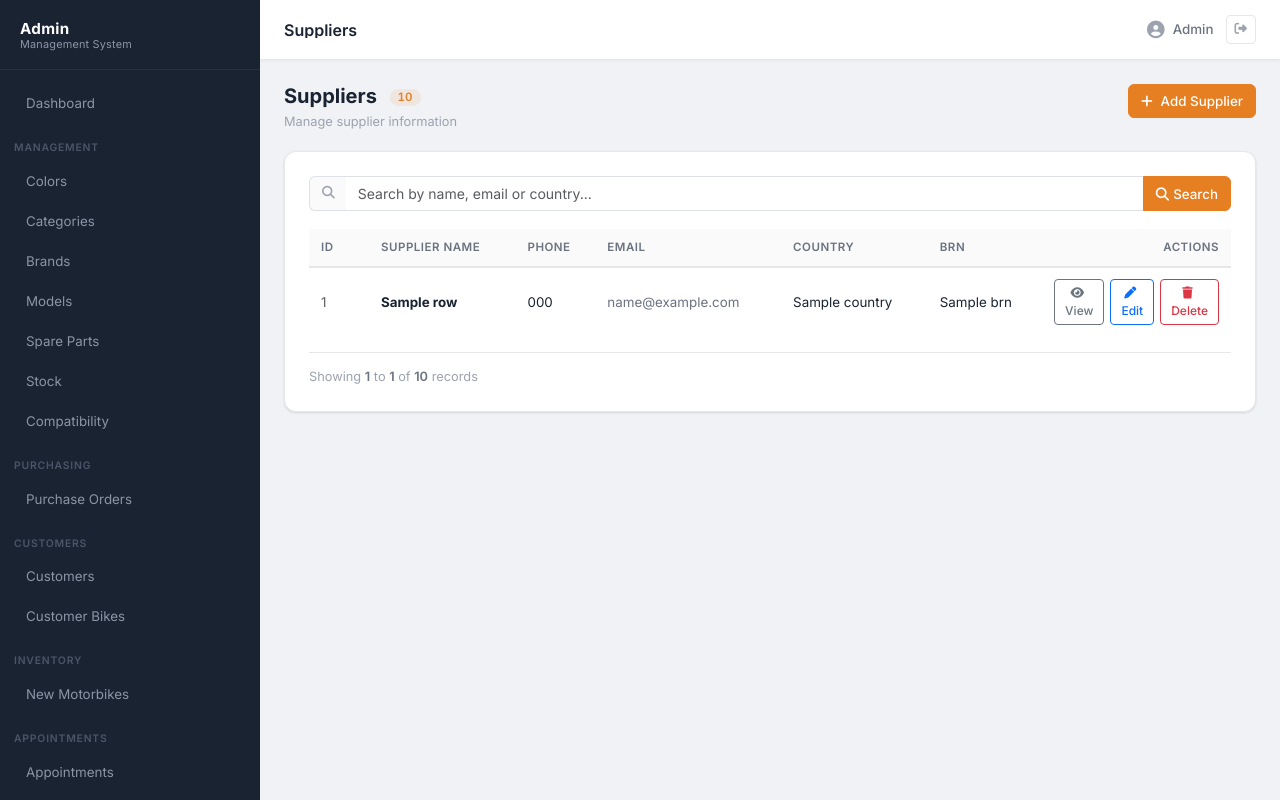
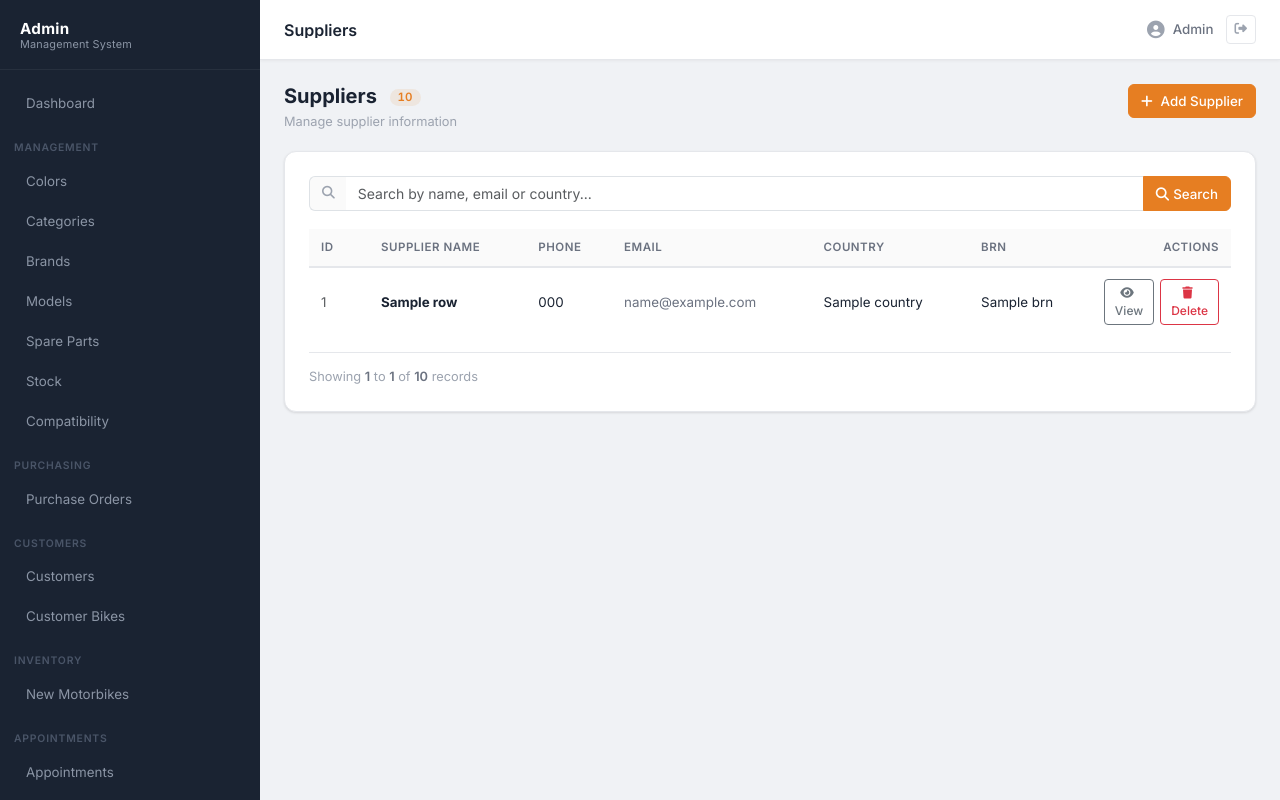
Before and after one commit to UtsavR17/FYP, a Flask app: template app/templates/modules/supplier/list.html in a window 1280 px wide. Run offline with Flask 3, Linux system fonts and the light colour scheme; the template is opened without the code that fills it: most values are stand-ins (such as "Sample title", 1, 10 or a date in 2020); parts of the project's set-up code (start-up, migrations or seed data) failed here and were passed over.

Commit message:
Task 48: remove the redundant Edit button from the Appointment and Supplier lists
Each row keeps View and Delete. Editing stays on the View page, which
shows Edit for every appointment status and every supplier, so no state
loses access to it. Purchase Order and Sale lists are unchanged.

Co-Authored-By: Claude Opus 5.5 <noreply@anthropic.com>

```diff
--- a/app/templates/modules/appointment/list.html
+++ b/app/templates/modules/appointment/list.html
@@ -97,10 +97,6 @@
                        class="btn btn-sm btn-outline-secondary">
                         <i class="fa-solid fa-eye me-1"></i>View
                     </a>
-                    <a href="{{ url_for('appointment.edit', appt_id=row.AppointmentID) }}"
-                       class="btn btn-sm btn-outline-primary">
-                        <i class="fa-solid fa-pen me-1"></i>Edit
-                    </a>
                     <button type="button"
                             class="btn btn-sm btn-outline-danger"
                             data-bs-toggle="modal"
--- a/app/templates/modules/supplier/list.html
+++ b/app/templates/modules/supplier/list.html
@@ -60,10 +60,6 @@
                        class="btn btn-sm btn-outline-secondary">
                         <i class="fa-solid fa-eye me-1"></i>View
                     </a>
-                    <a href="{{ url_for('supplier.edit', supplier_id=row.SupplierID) }}"
-                       class="btn btn-sm btn-outline-primary">
-                        <i class="fa-solid fa-pen me-1"></i>Edit
-                    </a>
                     <button type="button"
                             class="btn btn-sm btn-outline-danger"
                             data-bs-toggle="modal"
```
